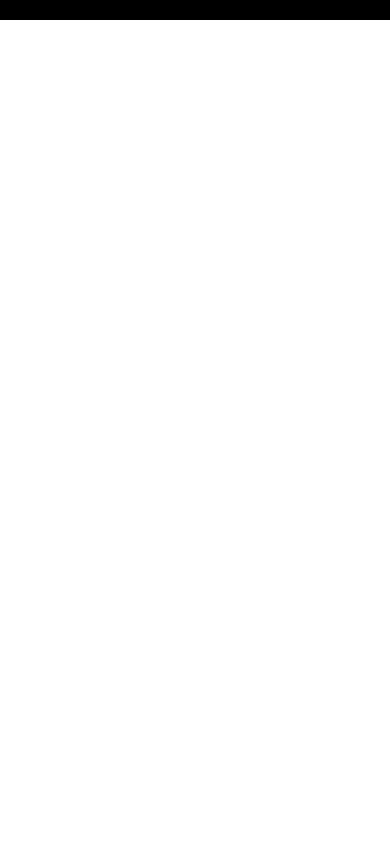
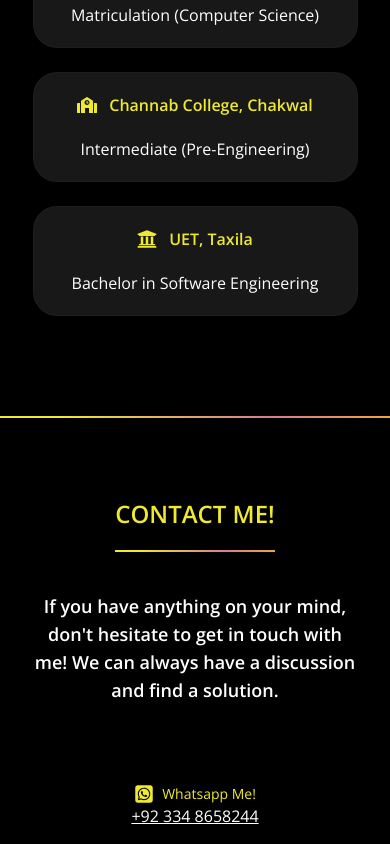
Before and after one commit to Sulemancheema7777/Portfolio, a React (Vite) app: page / in a window 390 px wide. Shown: the part 10140-10984 px from the top of the page. Before the commit the page ends 10160 px from the top, so only its background shows below. Built offline with nearby package versions, Linux system fonts and the light colour scheme; a web font is replaced by a local one.

Commit message:
add certifications and qualification

```diff
--- a/src/App.jsx
+++ b/src/App.jsx
@@ -5,8 +5,10 @@ import LineGradient from "./components/LineGradient.jsx";
 import MySkills from "./components/MySkills.jsx";
 import Projects from "./components/Projects.jsx";
 import Testimonials from "./components/Testimonials.jsx";
+import Certifications from "./components/Certifications.jsx";
 import Contact from "./components/Contact.jsx"
 import Footer from "./components/Footer.jsx"
+
 
 function App() {
 
@@ -55,6 +57,13 @@ function App() {
       <LineGradient/>
 
       <div className="w-5/6 mx-auto">
+       <Certifications/>
+      </div>
+
+
+      <LineGradient/>
+
+      <div className="w-5/6 mx-auto">
        <Contact/>
       </div>
 
--- /dev/null
+++ b/src/components/Certifications.jsx
@@ -0,0 +1,133 @@
+import {motion} from "framer-motion";
+import LineGradient from "./LineGradient";
+import { SiCoursera } from "react-icons/si";
+import { FaUniversity } from "react-icons/fa";
+import { FaSchool } from "react-icons/fa";
+
+
+const Certifications = ()=>{
+
+    const certArray = [
+      {
+         icon:<SiCoursera className="hover:cursor-pointer hover:scale-110 transition duration-500" size={20} fill="#EFEA30" />,
+         platform:'Coursera',
+         title:`HTML, CSS in Depth`
+      },
+      {
+         icon:<SiCoursera className="hover:cursor-pointer hover:scale-110 transition duration-500" size={20} fill="#EFEA30" />,
+         platform:'Coursera',
+         title:`HTML, CSS, Javascript for web Developers`
+      },
+      {
+         icon:<SiCoursera className="hover:cursor-pointer hover:scale-110 transition duration-500" size={20} fill="#EFEA30" />,
+         platform:'Coursera',
+         title:`Programming with Javascript`
+      },
+      {
+         icon:<SiCoursera className="hover:cursor-pointer hover:scale-110 transition duration-500" size={20} fill="#EFEA30" />,
+         platform:'Coursera',
+         title:`Version Control / GIT`
+      },
+      {
+         icon:<SiCoursera className="hover:cursor-pointer hover:scale-110 transition duration-500" size={20} fill="#EFEA30" />,
+         platform:'Coursera',
+         title:`Intro to Front-End Development`
+      },
+      {
+         icon:<SiCoursera className="hover:cursor-pointer hover:scale-110 transition duration-500" size={20} fill="#EFEA30" />,
+         platform:'Coursera',
+         title:`REACT`
+      }
+    ]
+
+     const qualArray = [
+      {
+         icon:<FaSchool className="hover:cursor-pointer hover:scale-110 transition duration-500" size={20} fill="#EFEA30" />,
+         platform:'LeaderHouse School, Chakwal',
+         title:`Matriculation (Computer Science)`
+      },
+      {
+         icon:<FaSchool className="hover:cursor-pointer hover:scale-110 transition duration-500" size={20} fill="#EFEA30" />,
+         platform:'Channab College, Chakwal',
+         title:`Intermediate (Pre-Engineering)`
+      },
+      {
+         icon:<FaUniversity className="hover:cursor-pointer hover:scale-110 transition duration-500" size={20} fill="#EFEA30" />,
+         platform:'UET, Taxila',
+         title:`Bachelor in Software Engineering`
+      }
+    ]
+    return (
+       <section id="certifications" className="pt-20 pb-20">
+            <motion.div
+                className="md:w-2/4 mx-auto text-center"
+                initial="hidden" whileInView="visible" viewport={{once:true,amount:0.5}}
+                    transition={{duration:0.5}}
+                    variants={{
+                        hidden:{opacity:0,y:-100},
+                        visible:{opacity:1,y:0}
+                    }}>
+                        <p className="text-yellow font-semibold text-2xl xs:text-4xl sm:text-5xl md:text-4xl w-max mx-auto mb-5">
+                            CERTIFICATIONS
+                            <LineGradient/>
+                        </p>
+            </motion.div>
+               <div className="md:flex flex-wrap md:justify-between mt-16 gap-[2%]">
+                    {
+                        certArray.map((item,index)=>(
+                                <motion.div key={index} className="md:w-[32%] mt-6 bg-grey p-5 border rounded-3xl border-border-custom"
+                                initial="hidden" whileInView="visible" viewport={{once:true,amount:0.5}}
+                                transition={{duration:0.5}}
+                                variants={{
+                                    hidden:{opacity:0,y:100},
+                                    visible:{opacity:1,y:0}
+                                }}>
+                                <div className="flex justify-center items-center gap-3">
+                                        {item.icon}
+                                        <p className="font-semibold text-base sm:text-xl text-yellow"> {item.platform} </p>
+                                </div>
+                                <p className="mt-5 text-center ">
+                                        {item.title}
+                                </p>
+                            </motion.div>
+                        ))}
+                    </div>
+
+             <motion.div
+                className="md:w-2/4 mx-auto text-center mt-20"
+                initial="hidden" whileInView="visible" viewport={{once:true,amount:0.5}}
+                    transition={{duration:0.5}}
+                    variants={{
+                        hidden:{opacity:0,y:-100},
+                        visible:{opacity:1,y:0}
+                    }}>
+                        <p className="text-yellow font-semibold text-2xl xs:text-4xl sm:text-5xl md:text-4xl w-max mx-auto mb-5">
+                            QUALIFICATION
+                            <LineGradient/>
+                        </p>
+            </motion.div>
+               <div className="md:flex flex-wrap md:justify-between mt-16 gap-[2%]">
+                    {
+                        qualArray.map((item,index)=>(
+                                <motion.div key={index} className="md:w-[32%] mt-6 bg-grey p-5 border rounded-3xl border-border-custom"
+                                initial="hidden" whileInView="visible" viewport={{once:true,amount:0.5}}
+                                transition={{duration:0.5}}
+                                variants={{
+                                    hidden:{opacity:0,y:100},
+                                    visible:{opacity:1,y:0}
+                                }}>
+                                <div className="flex justify-center items-center gap-3">
+                                        {item.icon}
+                                        <p className="font-semibold text-base sm:text-xl text-yellow"> {item.platform} </p>
+                                </div>
+                                <p className="mt-5 text-center ">
+                                        {item.title}
+                                </p>
+                            </motion.div>
+                        ))}
+                    </div>
+       </section>
+    )
+}
+
+export default Certifications;
--- a/src/components/Navbar.jsx
+++ b/src/components/Navbar.jsx
@@ -22,7 +22,7 @@ const Navbar =  ({isTopOfPage,selectedPage,setSelectedPage})=>{
     const [isMenuToggled,setIsMenuToggled] = useState(false);
     const isAboveSmallScreen = useMediaQuery('(min-width:768px)');
     const navBarBackground  = isTopOfPage?"":"fixed border-b-0 shadow-md bg-black";
-    const navLinks = ['skills','projects','testimonials','contact'];
+    const navLinks = ['skills','projects','testimonials','certifications','contact'];
 
     return(
         <nav className={`${ navBarBackground}   z-40 w-full py-3 transition duration-500 border-b-2 border-white`}>
```
